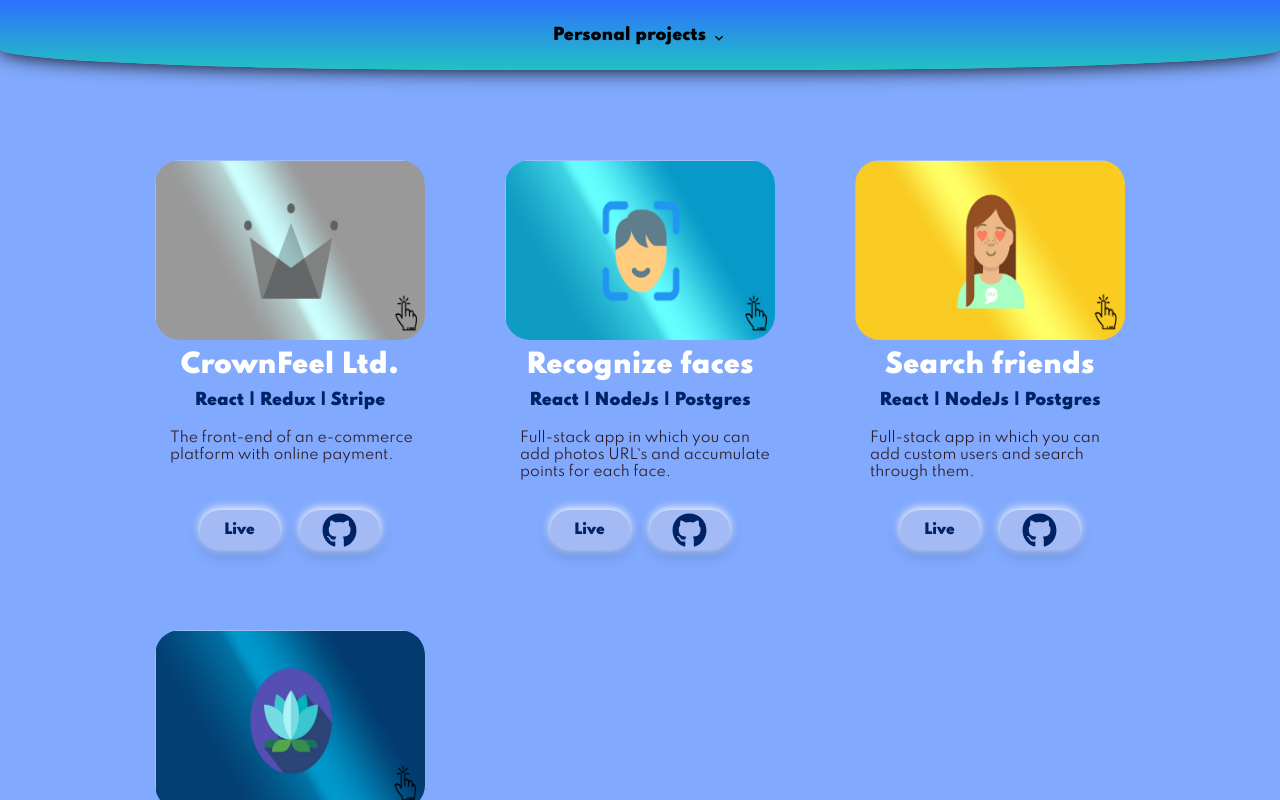
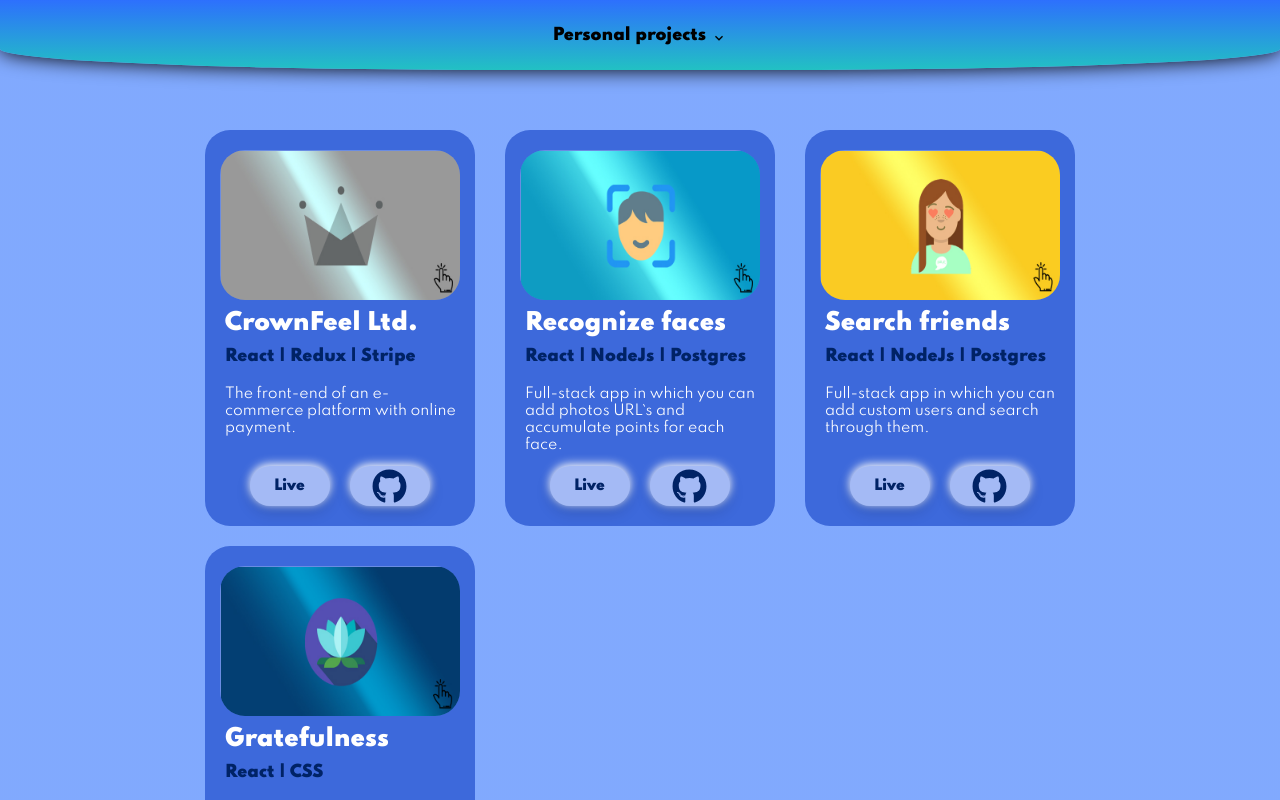
Before and after one commit to CalinRaduAlexandru/My-portofolio, a React (Create React App) app: page / in a window 1280 px wide. Shown: the part 1600-2400 px from the top of the page. Built offline with nearby package versions, Linux system fonts and the light colour scheme; a web font is replaced by a local one.

Commit message:
projects

```diff
--- a/src/Components/Projects/Cards/Card.styles.css
+++ b/src/Components/Projects/Cards/Card.styles.css
@@ -10,8 +10,8 @@
   flex-direction: column;
   cursor: pointer;
   position: relative;
-  width: 270px;
-  height: 180px;
+  width: 240px;
+  height: 150px;
   border-radius: 25px;
   transform-style: preserve-3d;
   perspective: 500px;
@@ -19,8 +19,8 @@
 }
 
 .logo {
-  width: 270px;
-  height: 180px;
+  width: 240px;
+  height: 150px;
 }
 
 .card .view {
--- a/src/Components/Projects/Projects-elements.js
+++ b/src/Components/Projects/Projects-elements.js
@@ -35,12 +35,12 @@
 `;
 export const ProjectsWrapper = styled.div`
   display: flex;
-  padding: 100px 0;
+  padding: 50px 0;
   margin: 50px 0;
   justify-items: center;
   align-items: center;
 
-  @media (max-width: 1400px) {
+  @media (max-width: 1300px) {
     display: grid;
     grid-template-columns: 1fr 1fr 1fr;
     padding: 0;
@@ -58,7 +58,7 @@
 `;
 
 export const ProjectWrapper = styled.div`
-  margin: 20px;
+  margin: 10px;
   width: 90%;
   display: flex;
   flex-direction: column;
@@ -68,22 +68,26 @@
 
 export const ProjectInfo = styled.div`
   font-size: 14px;
-  padding: 20px;
+  padding: 20px 10px;
   display: flex;
   flex-direction: column;
-  align-items: center;
+  align-items: flex-start;
+  background: #3d69db;
+  border-radius: 25px;
 `;
 
 export const ProjectTitle = styled.h1`
   color: #fff;
-  font-size: 26px;
+  font-size: 23px;
   margin-top: 10px;
+  margin-left: 10px;
 `;
 
 export const ProjectSubTitle = styled.h2`
   font-size: 16px;
   margin-top: 10px;
   color: #002366;
+  margin-left: 10px;
 `;
 export const ProjectText = styled.p`
   max-width: 250px;
@@ -91,6 +95,7 @@
   font-weight: 500;
   margin: 20px 0 0 10px;
   color: #2c1a24;
+  color: #fff;
 `;
 
 export const Buttons = styled.div`
```
Also changed, not shown: 1 other file (tests, documents, lock files or other folders).
